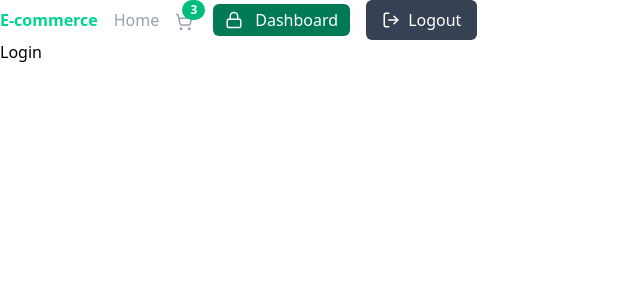
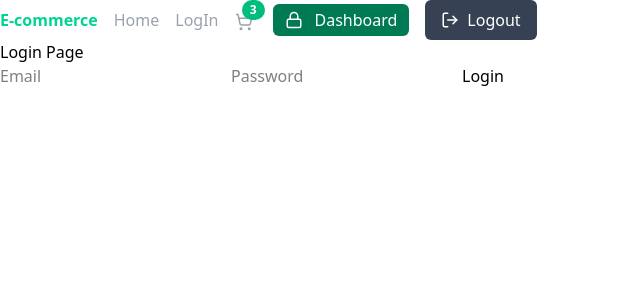
Before and after one commit to maytaborda/E-commerce-tpi, a React (Vite) app: page /login in a window 1280 px wide. Shown: the top 300 px of the page, without its empty margins (0-640 px from the left). Built offline with nearby package versions, Linux system fonts and the light colour scheme.

Commit message:
feat: creacion de la pagina login

```diff
--- a/src/components/NavbarBase.jsx
+++ b/src/components/NavbarBase.jsx
@@ -12,6 +12,9 @@ const NavbarBase = ({user, cart}) => {
                 <Link className="text-gray-400 hover:text-emerald-400 transition duration-300 ease-in-out" to="/">
                     Home
                 </Link>
+                <Link className="text-gray-400 hover:text-emerald-400 transition duration-300 ease-in-out" to="/login">
+                    LogIn
+                </Link>
                 <CartButton user={user} cart={cart} />
             </nav>
         </>
--- a/src/pages/LoginPage.jsx
+++ b/src/pages/LoginPage.jsx
@@ -1,7 +1,33 @@
+import { useState } from "react";
+
 const LoginPage = () => {
+    const [email, setEmail] = useState('');
+    const [password, setPassword] = useState('');
+
+    const handleSubmit = (e) => {
+        e.preventDefault();
+        console.log('Email:', email);
+        console.log('Password:', password);
+    }
+
     return (
     <div>
-        <h1>Login</h1>
+        <h1>Login Page</h1>
+        <form onSubmit={handleSubmit}>
+            <input
+                type="email"
+                placeholder="Email"
+                value={email}
+                onChange={(e) => setEmail(e.target.value)}
+            />
+            <input
+                type="password"
+                placeholder="Password"
+                value={password}
+                onChange={(e) => setPassword(e.target.value)}
+            />
+            <button type="submit">Login</button>
+        </form>
     </div>
     );
 }
```
